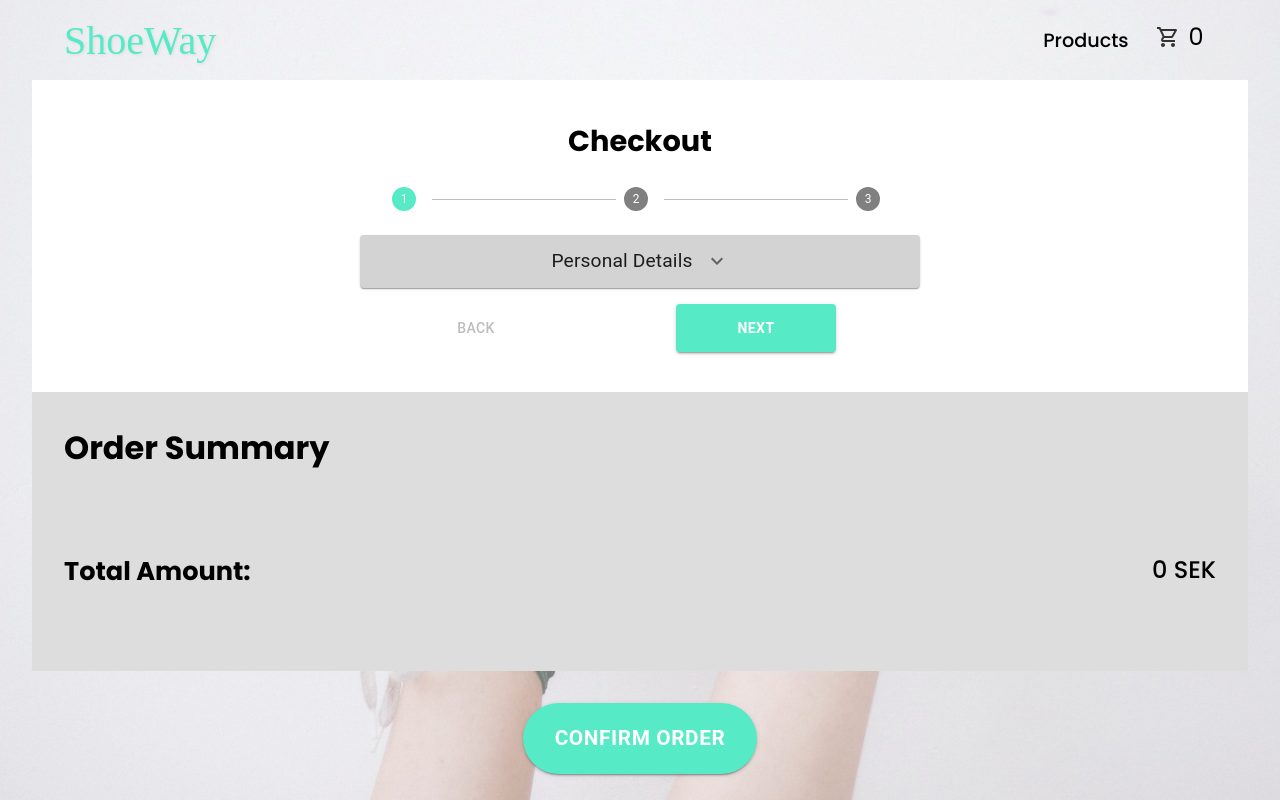
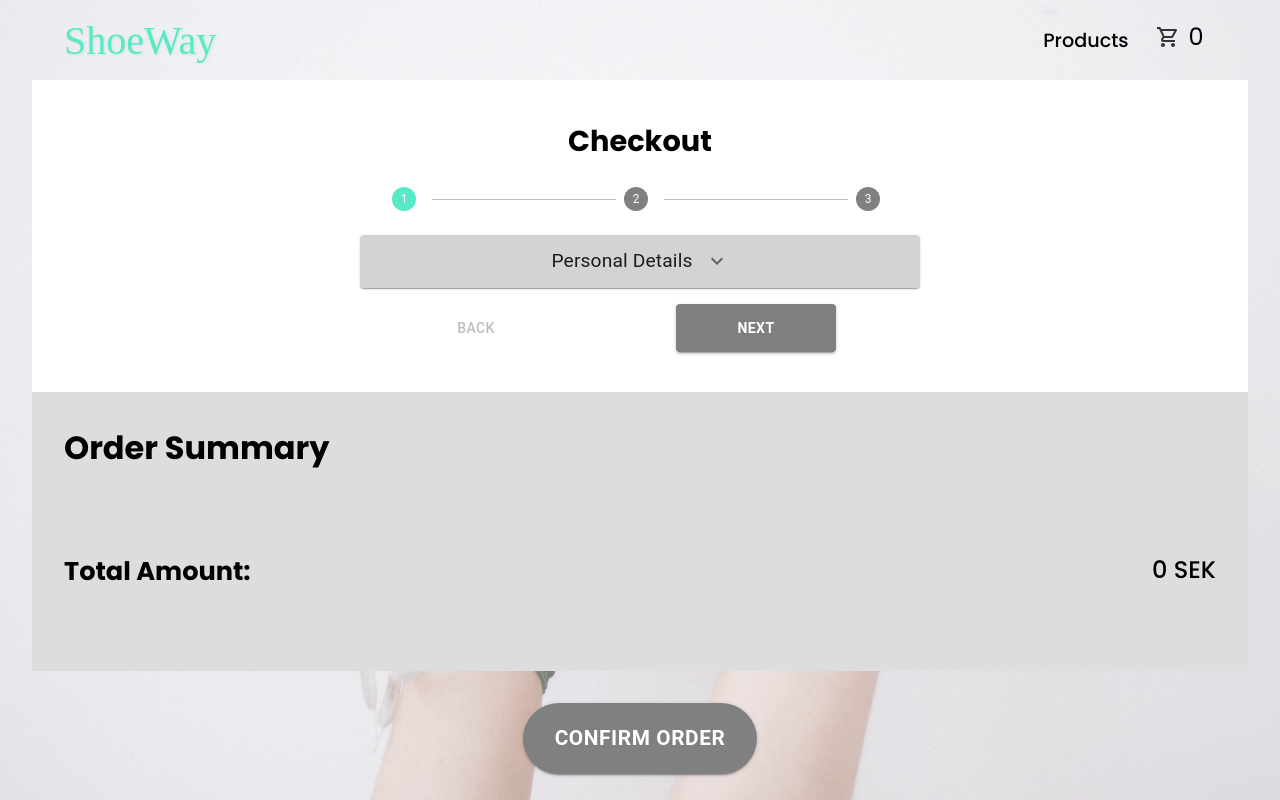
Before and after one commit to PetterFogel/react-e-store, a React (Create React App) app: page /checkout in a window 1280 px wide. Built offline with nearby package versions, Linux system fonts and the light colour scheme; a web font is replaced by a local one.

Commit message:
Add limits

```diff
--- a/src/App.tsx
+++ b/src/App.tsx
@@ -5,6 +5,7 @@ import Layout from './components/Layout';
 import { BrowserRouter } from 'react-router-dom';
 import CartProvider from './contexts/CartContext';
 import UserProvider from './contexts/UserContext';
+import ButtonProvider from './contexts/ButtonContext';
 
 class App extends Component {
 
@@ -12,9 +13,11 @@ class App extends Component {
     return (
       <CartProvider>
         <UserProvider>
-          <BrowserRouter>
-            <Layout />
-          </BrowserRouter>
+          <ButtonProvider>
+            <BrowserRouter>
+              <Layout />
+            </BrowserRouter>
+          </ButtonProvider>
         </UserProvider>
       </CartProvider>
     );
--- a/src/components/Checkout/Accordian/Accordian.tsx
+++ b/src/components/Checkout/Accordian/Accordian.tsx
@@ -4,9 +4,10 @@ import PaymentDetails from './PaymentDetails';
 import { Button, Step, StepLabel, Stepper } from '@material-ui/core';
 import { Label } from '@material-ui/icons';
 import { CSSProperties } from '@material-ui/styles';
-import React from 'react';
+import React, { useContext } from 'react';
 import Typography from '@material-ui/core/Typography';
 import { MuiThemeProvider, createMuiTheme } from "@material-ui/core/styles";
+import { UserContext } from '../../../contexts/UserContext';
 
 const muiTheme = createMuiTheme({
   overrides: {
@@ -44,17 +45,27 @@ const Accordian = () => {
 
   const [activeStep, setActiveStep] = React.useState(0)
   const steps = getSteps();
+  const value = useContext(UserContext)
+
+  const callBackClick = () => {
+    nextStep()
+    value.filledState()
+  }
 
   const nextStep = () => {
-    if(activeStep < 2)
+    if(activeStep < 2) {
       setActiveStep((currentStep) => currentStep + 1)
-    else if(activeStep < 3)
-        alert('Thank you! Now you only have to confirm the order')
+      value.shopStateFalse()
+    }
+    else if(activeStep < 3){
+      value.shopStateTrue()
+    }
   }
 
   const previousStep = () => {
     if(activeStep !== -1)
       setActiveStep((currentStep) => currentStep - 1)
+      value.shopStateFalse()
   }
 
     return (
@@ -82,6 +93,7 @@ const Accordian = () => {
           <Button disabled={activeStep === 0} onClick={previousStep}>
             Back
           </Button>
+          {value.isFilled ?
             <Button
               style={{
                 background: "#56EAC6",
@@ -91,10 +103,24 @@ const Accordian = () => {
               }}
               variant="contained"
               color="primary"
-            onClick={nextStep}
+              onClick={callBackClick}
             >
               {activeStep === steps.length - 1 ? "Finish" : "Next"}
             </Button>
+            :
+            <Button
+              style={{
+                background: "gray",
+                fontWeight: "bold",
+                width: "10rem",
+                height: "3rem",
+              }}
+              variant="contained"
+              color="primary"
+            >
+              {activeStep === steps.length - 1 ? "Finish" : "Next"}
+            </Button>
+          }
         </div>
       </MuiThemeProvider>
     );
--- a/src/components/Checkout/Accordian/PersonalDetails.tsx
+++ b/src/components/Checkout/Accordian/PersonalDetails.tsx
@@ -1,4 +1,4 @@
-import React, { Component } from "react";
+import React, { Component, useContext } from "react";
 import {
   Accordion,
   AccordionDetails,
@@ -9,15 +9,9 @@ import {
 import ExpandMoreIcon from "@material-ui/icons/ExpandMore";
 import { CSSProperties } from "@material-ui/styles";
 import { UserContext } from '../../../contexts/UserContext'
-import { eventNames } from "node:process";
 
-class PersonalDetails extends Component {
-  context!: React.ContextType<typeof UserContext>;
-  static contextType = UserContext;
-  submitCallback() {
-
-  }
-  render() {
+const PersonalDetails = () => {
+  const user = useContext(UserContext)
     return (
       <div>
         <Accordion style={form}>
@@ -42,7 +36,7 @@ class PersonalDetails extends Component {
                 type="text"
                 autoComplete="name"
                 autoFocus
-                onChange={this.context.addName}
+                onChange={user.addName}
               />
               <TextField
                 variant="outlined"
@@ -55,7 +49,7 @@ class PersonalDetails extends Component {
                 type="text"
                 autoComplete="address"
                 autoFocus
-                onChange={this.context.addAdress}
+                onChange={user.addAdress}
               />
               <TextField
                 variant="outlined"
@@ -68,7 +62,7 @@ class PersonalDetails extends Component {
                 key="phone"
                 autoComplete="phone"
                 autoFocus
-                onChange={this.context.addPhone}
+                onChange={user.addPhone}
               />
               </div>
               <div style={textfieldsDiv}>
@@ -83,7 +77,7 @@ class PersonalDetails extends Component {
                 key="email"
                 autoComplete="email"
                 autoFocus
-                onChange={this.context.addEmail}
+                onChange={user.addEmail}
               />
               <TextField
                 variant="outlined"
@@ -95,13 +89,13 @@ class PersonalDetails extends Component {
                 type="number"
                 autoComplete="zip"
                 autoFocus
-                onChange={this.context.addZip}
+                onChange={user.addZip}
               />
               </div>
             </div>
             <Button
               type='submit'
-              onClick={this.context.addToObject}
+              onClick={user.addToObject}
               style={btn}
               variant="contained"
             >
@@ -111,7 +105,6 @@ class PersonalDetails extends Component {
         </Accordion>
       </div>
     );
-  }
 }
 
 const textfieldsDiv: CSSProperties = {
--- a/src/components/Checkout/Checkout.tsx
+++ b/src/components/Checkout/Checkout.tsx
@@ -1,7 +1,7 @@
-import React, { Component } from "react";
+import React, { Component, useContext } from "react";
 import CloseIcon from "@material-ui/icons/Close";
 import "../../style/Checkout.css";
-import { btnMedium, cursorPointer } from "../../style/GeneralStyle";
+import { inactiveBtn,btnMedium, cursorPointer } from "../../style/GeneralStyle";
 import { CartContext } from "../../contexts/CartContext";
 import { CSSProperties } from "@material-ui/styles";
 import "../../style/Form.css";
@@ -10,21 +10,14 @@ import Accordian from "./Accordian/Accordian";
 import RemoveCircleIcon from "@material-ui/icons/RemoveCircle";
 import AddCircleIcon from "@material-ui/icons/AddCircle";
 import { Link } from "react-router-dom";
+import { UserContext } from "../../contexts/UserContext";
 
-interface Props {}
-interface State {
-  isModalOpen: boolean;
-}
 
-class Checkout extends Component<Props, State> {
-  context!: React.ContextType<typeof CartContext>;
-  static contextType = CartContext;
 
-  state: State = {
-    isModalOpen: false,
-  };
+const Checkout =  () => {
+  const cartContext = useContext(CartContext)
+  const userContext = useContext(UserContext)
 
-  render() {
     return (
       <div style={{ display: "flex", flexDirection: "column", alignItems: "center" }}>
         <div className="checkout-container">
@@ -38,7 +31,7 @@ class Checkout extends Component<Props, State> {
             <div className="order-list">
               <h2>Order Summary</h2>
               <div className="test">
-                {this.context.cart.map((productValue) => (
+                {cartContext.cart.map((productValue) => (
                   <div className="order-item">
                     <img
                       className="imageStyle"
@@ -52,13 +45,13 @@ class Checkout extends Component<Props, State> {
                           <AddCircleIcon
                             className="amount-icons"
                             onClick={() =>
-                              this.context.addToCart(productValue)
+                              cartContext.addToCart(productValue)
                             }
                           />
                           <RemoveCircleIcon
                             className="amount-icons"
                             onClick={() =>
-                              this.context.deleteItemQty(productValue)
+                              cartContext.deleteItemQty(productValue)
                             }
                           />
                         </div>
@@ -72,7 +65,7 @@ class Checkout extends Component<Props, State> {
                     </div>
                     <CloseIcon
                       onClick={() =>
-                        this.context.removeFromCart(productValue)
+                        cartContext.removeFromCart(productValue)
                       }
                       style={{
                         ...cursorPointer,
@@ -85,16 +78,19 @@ class Checkout extends Component<Props, State> {
             </div>
             <div className="total-amount-container">
               <strong className="total-amount">Total Amount:</strong>
-              <p>{this.context.totalAmount + " " + "SEK"}</p>
+              <p>{cartContext.totalAmount + " " + "SEK"}</p>
             </div>
           </div>
       </div>
+      {userContext.shopState?
       <Link to="/orderview" style={{textDecoration: 'none', zIndex: 1, margin: "2rem 0rem"}}>
-        <Button variant="contained" style={btnMedium}> Confirm Order</Button>
+        <Button onClick={userContext.shopStateFalse} variant="contained" style={btnMedium}> Confirm Order</Button>
       </Link>
+      :
+        <Button variant="contained" style={inactiveBtn}> Confirm Order</Button>
+      }
   </div>
-    );
-  }
+  );
 }
 
 const form: CSSProperties = {
--- a/src/components/Orderview/OrderView.tsx
+++ b/src/components/Orderview/OrderView.tsx
@@ -3,9 +3,15 @@ import CartItems from './CartItems';
 import TimeOut from './TimeOut';
 import UserInput from './UserInput';
 import '../../style/OrderView.css'
+import { UserContext } from '../../contexts/UserContext';
 
 class OrderView extends Component<{}> {
+    context!: React.ContextType<typeof UserContext>;
+    static contextType = UserContext;
 
+    setShopState = () => {
+        this.context.shopStateFalse()
+    }
     render() {
       return(
           <div className="orderView-section">
--- /dev/null
+++ b/src/contexts/ButtonContext.tsx
@@ -0,0 +1,43 @@
+import { Component, createContext } from "react";
+
+
+interface State {
+    isFilled: boolean
+}
+
+interface ContextProps extends State {
+    toggleFilled: (filled: boolean) => void;
+}
+
+export const ButtonContext = createContext<ContextProps>({
+    isFilled: false,
+    toggleFilled: () => {}
+});
+
+class ButtonProvider extends Component<{}, State> {
+  state: State = {
+    isFilled: false
+};
+
+    toggleFilledState = (filled: boolean) => {
+        this.setState({isFilled: filled})
+        console.log(filled)
+    }
+
+
+  render() {
+    return (
+      <ButtonContext.Provider
+        value={{
+          ...this.state,
+          toggleFilled: this.toggleFilledState
+        }}
+
+      >
+        {this.props.children}
+      </ButtonContext.Provider>
+    );
+  }
+}
+
+export default ButtonProvider;
--- a/src/style/GeneralStyle.tsx
+++ b/src/style/GeneralStyle.tsx
@@ -37,6 +37,21 @@ export const btnSmall: CSSProperties = {
     cursor: 'pointer'
 }
 
+export const inactiveBtn: CSSProperties = {
+    padding: '1.1rem 2rem',
+    borderRadius: '2.5rem',
+    outline: 'none',
+    fontSize: '1.3rem',
+    background: 'gray',
+    color: '#fff',
+    fontWeight: 'bold',
+    border: 'none',
+    cursor: 'pointer',
+    textDecoration: 'none',
+    zIndex: 1,
+    margin: "2rem 0rem"
+}
+
 export const cursorPointer: CSSProperties = {
     cursor: "pointer"
 }
```
Also changed, not shown: src/contexts/UserContext.tsx (+40 -5 lines). Lines whose indentation alone changed are shown as unchanged.
